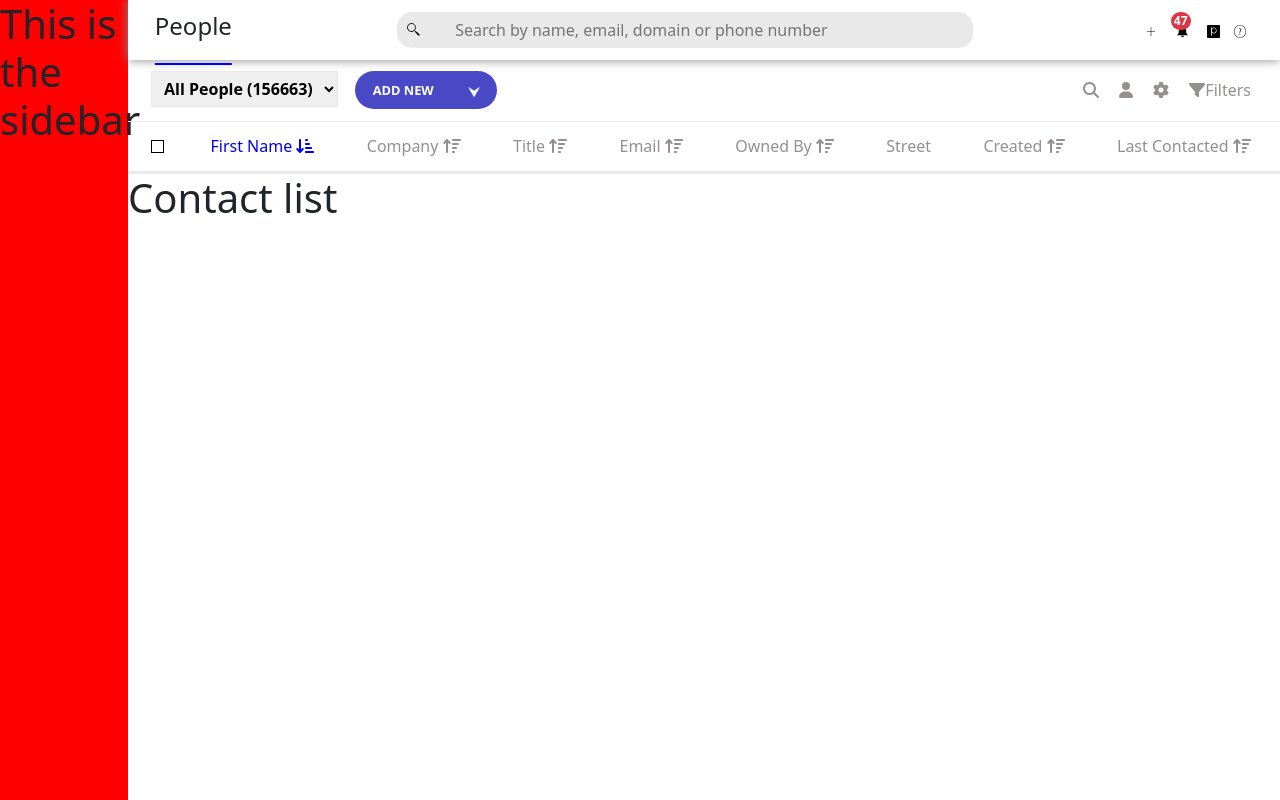
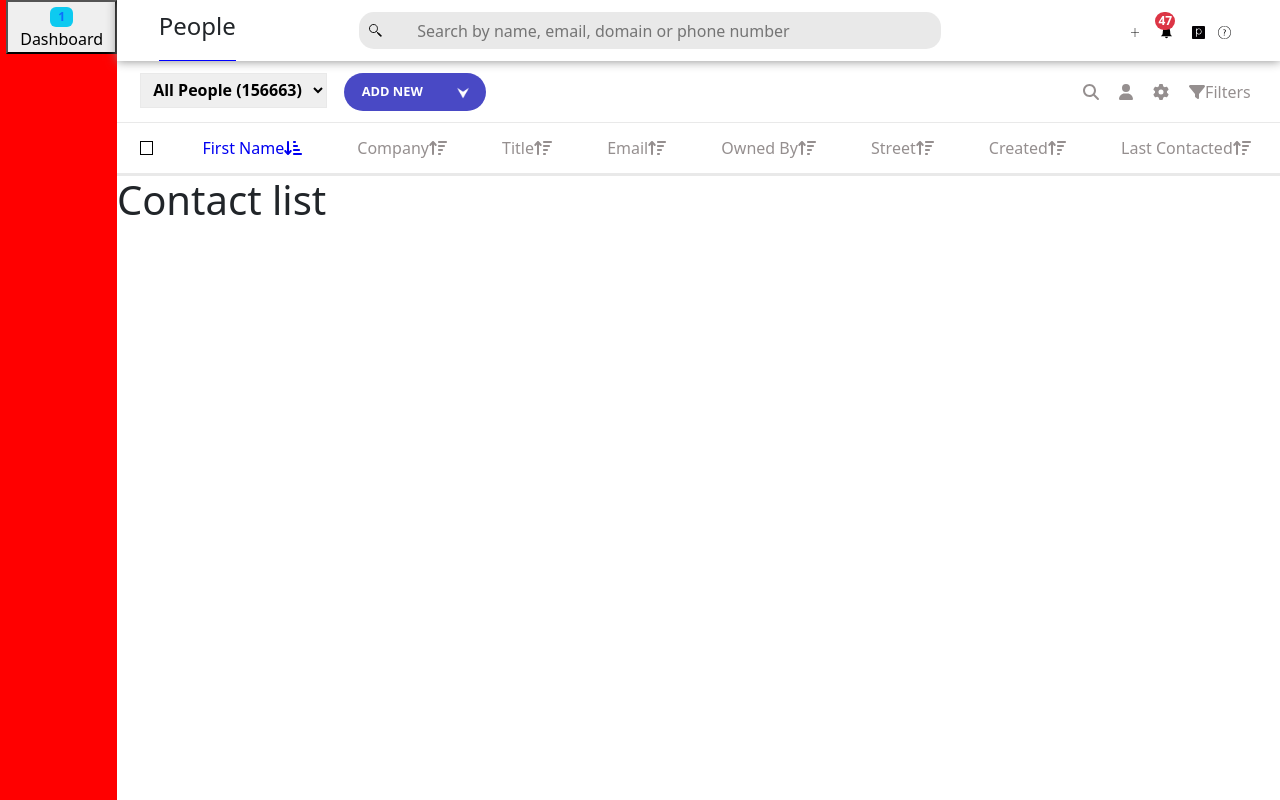
Before and after one commit to RobertWMorgan/Restarone, a React (Create React App) app: page / in a window 1280 px wide. Built offline with nearby package versions, Linux system fonts and the light colour scheme.

Commit message:
componentised filter

```diff
--- a/src/App.js
+++ b/src/App.js
@@ -1,7 +1,7 @@
 // Component Imports
 import Sidebar from "./components/sidebar"
 import NavBar from "./components/navbar"
-import Filters from "./components/filters"
+import Filters from "./components/filters/index"
 import Contactlist from "./components/contactlist"
 
 const App = () => {
--- a/src/components/filters.js
+++ /dev/null
@@ -1,44 +0,0 @@
-import DownArrow from '../images/down-arrow.png'
-import { FontAwesomeIcon } from '@fortawesome/react-fontawesome'
-import { faFilter, faGear, faUser, faMagnifyingGlass, faArrowDownShortWide, faArrowUpWideShort } from '@fortawesome/free-solid-svg-icons'
-
-const Filters = () => {
-  return (
-    <div id="filters">
-      <div id='top-filter'>
-        <div id='filter-left'>
-          <form id='people-dropdown'>
-            <select id="People" name="People">
-              <option value="All">All People (156663)</option>
-            </select>
-          </form>
-          <button id='btn-add'>ADD NEW</button>
-          <div id='btn-add-dropdown'>
-            <button class='btn'>
-            <img id='add-dropdown-arrow' src={DownArrow} alt='dropdown arrow' />
-            </button>
-          </div>
-        </div>
-        <div id='filter-right'>
-          <button><FontAwesomeIcon icon={faMagnifyingGlass} /></button>
-          <button><FontAwesomeIcon icon={faUser} /></button>
-          <button><FontAwesomeIcon icon={faGear} /></button>
-          <button><FontAwesomeIcon icon={faFilter} />Filters</button>
-        </div>
-      </div>
-      <div id='detailed-filter'>
-      <button className='check-box'></button>
-      <button className='filter-button selected'>First Name <FontAwesomeIcon icon={faArrowDownShortWide} /></button>
-      <button className='filter-button'>Company <FontAwesomeIcon icon={faArrowUpWideShort} /></button>
-      <button className='filter-button'>Title <FontAwesomeIcon icon={faArrowUpWideShort} /></button>
-      <button className='filter-button'>Email <FontAwesomeIcon icon={faArrowUpWideShort} /></button>
-      <button className='filter-button'>Owned By <FontAwesomeIcon icon={faArrowUpWideShort} /></button>
-      <button className='filter-button'>Street </button>
-      <button className='filter-button'>Created <FontAwesomeIcon icon={faArrowUpWideShort} /></button>
-      <button className='filter-button'>Last Contacted <FontAwesomeIcon icon={faArrowUpWideShort} /></button>
-      </div>
-    </div>
-  )
-}
-
-export default Filters
--- /dev/null
+++ b/src/components/filters/filter-button.js
@@ -0,0 +1,15 @@
+import { FontAwesomeIcon } from '@fortawesome/react-fontawesome'
+import { faArrowDownShortWide, faArrowUpWideShort } from '@fortawesome/free-solid-svg-icons'
+
+const FilterButton = ({ filterList }) => {
+  const filterMap = filterList.map(filter => {
+    return filter === 'First Name' ?
+      <button className='filter-button selected'>{filterList[0]}<FontAwesomeIcon icon={faArrowDownShortWide} /></button>
+      :
+      <button className='filter-button'>{filter}<FontAwesomeIcon icon={faArrowUpWideShort} /></button>
+  })
+
+  return filterMap
+}
+
+export default FilterButton
--- /dev/null
+++ b/src/components/filters/index.js
@@ -0,0 +1,41 @@
+import FilterButton from './filter-button'
+
+import DownArrow from '../../images/down-arrow.png'
+import { FontAwesomeIcon } from '@fortawesome/react-fontawesome'
+import { faFilter, faGear, faUser, faMagnifyingGlass } from '@fortawesome/free-solid-svg-icons'
+
+const Filters = () => {
+  const filterList = ['First Name', 'Company', 'Title', 'Email', 'Owned By', 'Street', 'Created', 'Last Contacted']
+
+  return (
+    <div id="filters">
+      <div id='top-filter'>
+        <div id='filter-left'>
+          <form id='people-dropdown'>
+            <select id="People" name="People">
+              <option value="All">All People (156663)</option>
+            </select>
+          </form>
+          <button id='btn-add'>ADD NEW</button>
+          <div id='btn-add-dropdown'>
+            <button class='btn'>
+              <img id='add-dropdown-arrow' src={DownArrow} alt='dropdown arrow' />
+            </button>
+          </div>
+        </div>
+        <div id='filter-right'>
+          <button><FontAwesomeIcon icon={faMagnifyingGlass} /></button>
+          <button><FontAwesomeIcon icon={faUser} /></button>
+          <button><FontAwesomeIcon icon={faGear} /></button>
+          <button><FontAwesomeIcon icon={faFilter} />Filters</button>
+        </div>
+      </div>
+      <div id='detailed-filter'>
+        <button className='check-box'></button>
+        <FilterButton filterList={filterList} />
+      </div>
+    </div>
+  )
+}
+
+export default Filters
--- a/src/components/navbar.js
+++ b/src/components/navbar.js
@@ -9,7 +9,9 @@ const Navbar = () => {
   return(
     <nav>
 
-      <h1>People</h1>
+      <div id='navh1'>
+        <h1>People</h1>
+      </div>
       <input type="text" name="emailAddress" placeholder="  Search by name, email, domain or phone number" value="" />
       <div id='nav-icons'>
         <button className='nav-icon'><img src={Plus} alt='Add New' /></button>
--- a/src/components/sidebar.js
+++ b/src/components/sidebar.js
@@ -1,7 +1,15 @@
+import Badge from 'react-bootstrap/Badge'
+import { faHouse } from '@fortawesome/free-solid-svg-icons'
+
 const Sidebar = () => {
   return(
     <aside id="sidebar">
-      <h1>This is the sidebar</h1>
+      <div id='profile'>
+
+      </div>
+      <button>
+        <a><Badge bg='info' text='primary'>1</Badge>Dashboard</a>
+      </button>
     </aside>
   )
 }
--- a/src/styles/components/navbar.scss
+++ b/src/styles/components/navbar.scss
@@ -4,14 +4,15 @@
 nav {
   box-shadow: 0 0 10px 0 #888888;
   padding-top: 1%;
-  padding-bottom: 1%;
   display: flex;
   justify-content: space-evenly;
 
+  #navh1{
+    height: 100%;
+    border-bottom: 1px solid blue;
+    padding-bottom: 1%;
+  }
   h1 {
-    text-decoration: underline;
-    text-underline-offset: 110%;
-    text-decoration-color: blue;
     font-size: 150%;
     margin-right: 5%;
   }
@@ -26,14 +27,14 @@ nav {
     background-repeat: no-repeat;
     background-position: 10px center;
     padding-left: 50px;
-    margin-left: 7%;
-    margin-right: 7%;
+    margin: 0 7% 1% 7%;
   }
 
   #nav-icons {
     max-width: 10%;
     display: flex;
     margin-left: 5%;
+    margin-bottom: 1%;
 
     .nav-icon {
       border: none;
--- a/src/styles/components/sidebar.scss
+++ b/src/styles/components/sidebar.scss
@@ -2,4 +2,6 @@
   width: 10%;
   height: 100vh;
   background-color: red;
+
+  padding-left: 0.5%;
 }
```
